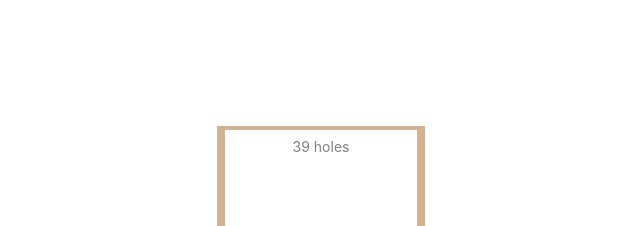
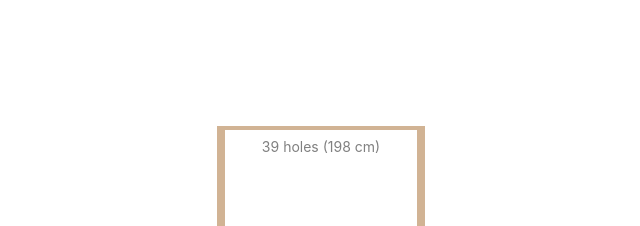
Before and after one commit to thisismatu/lundia-planner, a React (Vite) app: page / in a window 1280 px wide. Shown: the top 226 px of the page, without its empty margins (319-959 px from the left). Built offline with nearby package versions, Linux system fonts and the light colour scheme; a web font is replaced by a local one.

Commit message:
Add height in cm between shelves and allow more shelves

```diff
--- a/src/Bookcase.tsx
+++ b/src/Bookcase.tsx
@@ -35,7 +35,7 @@ export const Bookcase: FC<Props> = ({ onDelete }) => {
   const [ladderHeight, setLadderHeight] = useState(208);
   const [distribution, setDistribution] = useState(distributeItems(shelfCount, ladderHeight));
   const availableHoles = distribution.filter((v) => v === 0).length;
-  const maxShelves = Math.round(availableHoles / 3);
+  const maxShelves = Math.floor(availableHoles / 2);
 
   useEffect(() => {
     if (!ladderHeight || !shelfCount) return;
@@ -66,6 +66,7 @@ export const Bookcase: FC<Props> = ({ onDelete }) => {
               .slice(0, start)
               .reverse()
               .findIndex((v) => v === 1);
+          const distance = (start: number) => nextIdx(start) * 5 + 3;
           if (idx === arr.length - 1)
             return <div key={`shelf-${idx}`} className="bookcase-shelf bookcase-shelf--last" />;
           return (
@@ -81,7 +82,9 @@ export const Bookcase: FC<Props> = ({ onDelete }) => {
                       &uarr;
                     </button>
                   )}
-                  <span>{nextIdx(idx)} holes</span>
+                  <span>
+                    {nextIdx(idx)} holes ({distance(idx)} cm)
+                  </span>
                   {idx !== 0 && (
                     <button
                       onClick={() => handleShelfMove(idx, +1)}
```
